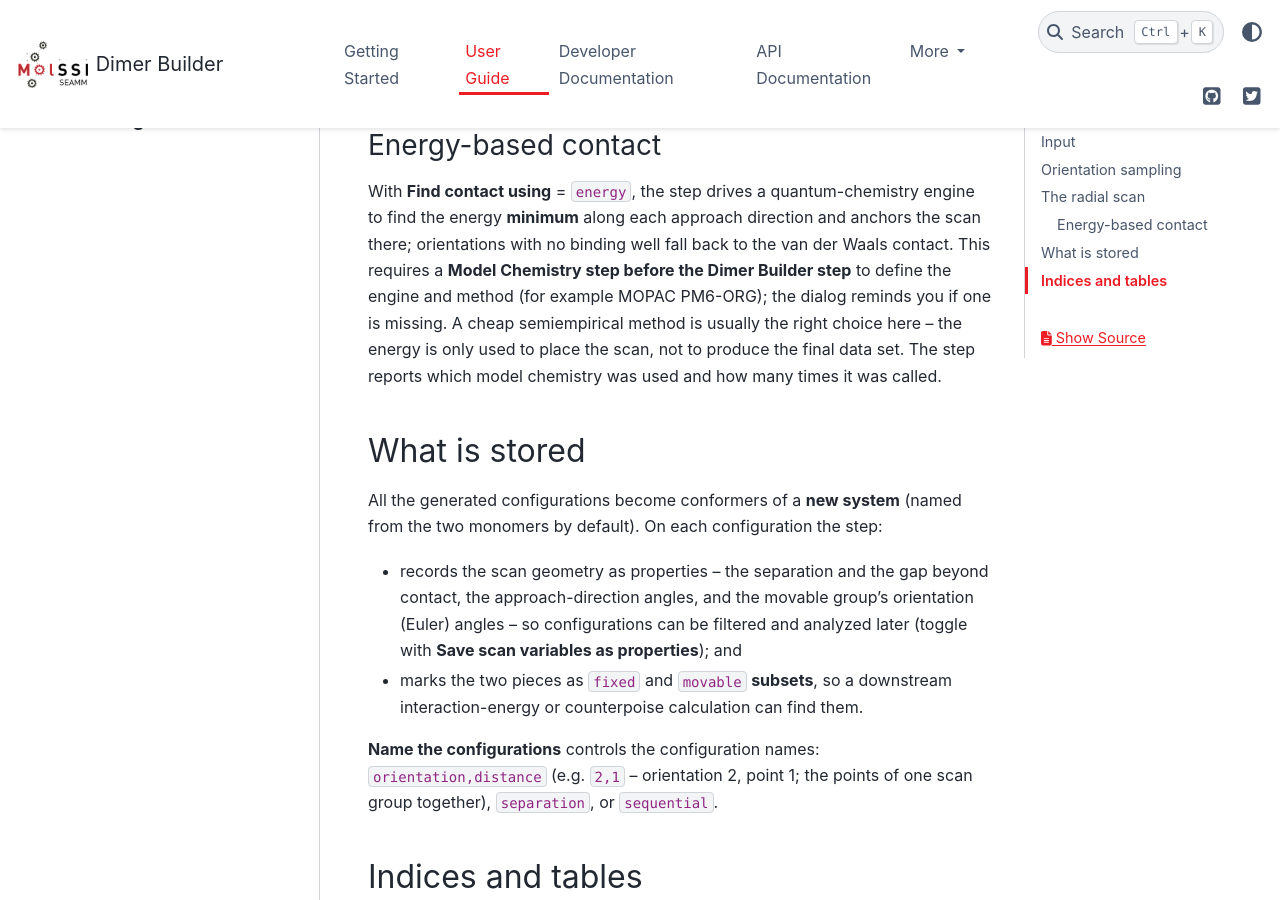
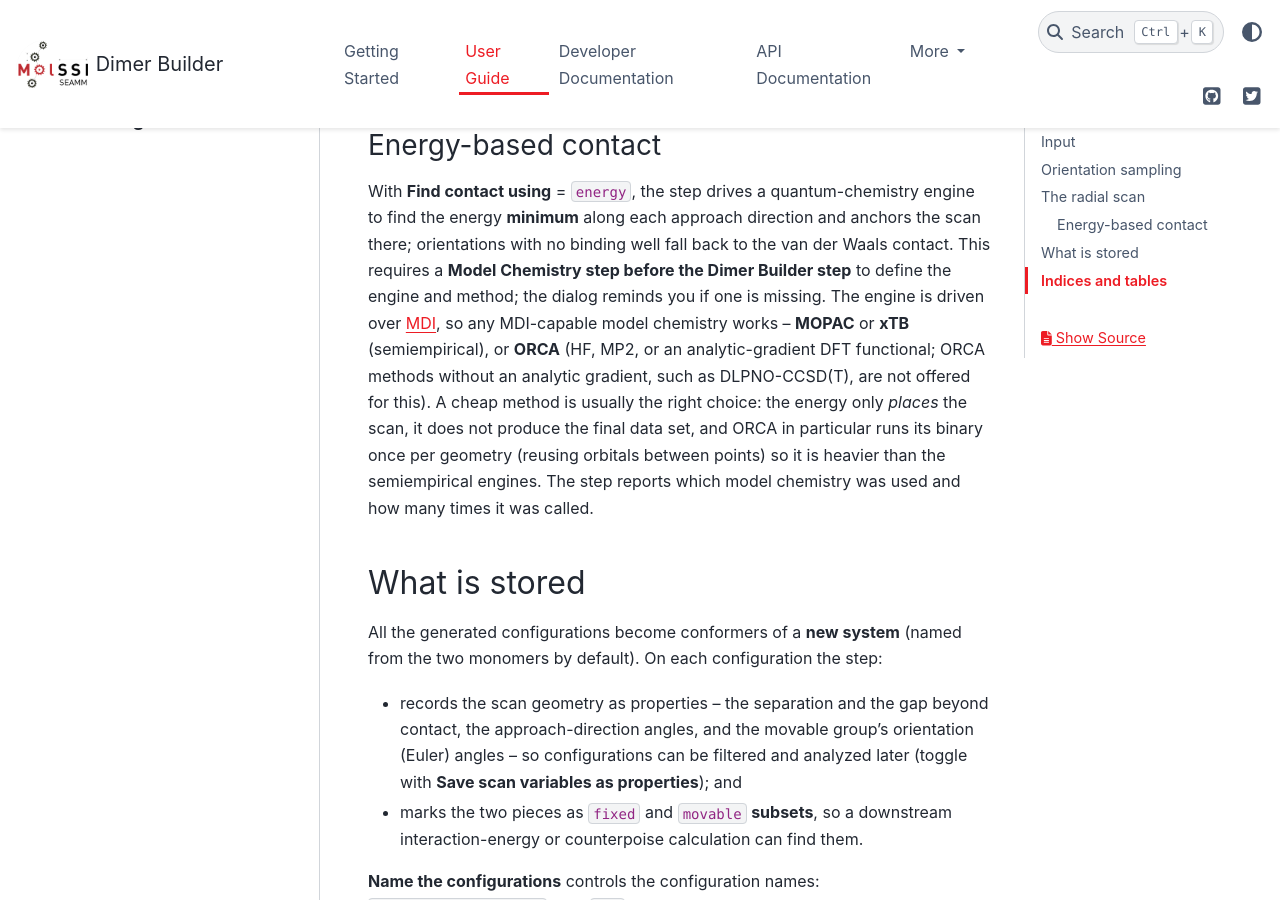
Before and after one commit to molssi-seamm/dimer_builder_step, a Sphinx documentation site: the page built from docs/user_guide/index.rst, in a window 1280 px wide and 900 px high, scrolled down 1553 px. Built offline with Sphinx 7.4.7 and the PyData theme 0.15.4, drawn with Linux system fonts in a browser that asks for light colours; pages that are not in the unit, such as notebooks, are missing from menus.

Commit message:
Docs: note ORCA (and xTB) as engines for the energy-based contact search
The energy-contact engine is driven over MDI, so any MDI-capable model
chemistry works -- MOPAC/xTB, or ORCA (analytic-gradient methods only; heavier
per geometry). Update the User Guide accordingly.

Co-Authored-By: Claude Opus 4.8 (1M context) <noreply@anthropic.com>

```diff
--- a/docs/user_guide/index.rst
+++ b/docs/user_guide/index.rst
@@ -66,11 +66,16 @@ With **Find contact using** = ``energy``, the step drives a quantum-chemistry
 engine to find the energy **minimum** along each approach direction and anchors
 the scan there; orientations with no binding well fall back to the van der Waals
 contact. This requires a **Model Chemistry step before the Dimer Builder step**
-to define the engine and method (for example MOPAC PM6-ORG); the dialog reminds
-you if one is missing. A cheap semiempirical method is usually the right choice
-here -- the energy is only used to place the scan, not to produce the final data
-set. The step reports which model chemistry was used and how many times it was
-called.
+to define the engine and method; the dialog reminds you if one is missing. The
+engine is driven over `MDI <https://molssi-mdi.github.io/MDI_Library/>`_, so any
+MDI-capable model chemistry works -- **MOPAC** or **xTB** (semiempirical), or
+**ORCA** (HF, MP2, or an analytic-gradient DFT functional; ORCA methods without
+an analytic gradient, such as DLPNO-CCSD(T), are not offered for this). A cheap
+method is usually the right choice: the energy only *places* the scan, it does
+not produce the final data set, and ORCA in particular runs its binary once per
+geometry (reusing orbitals between points) so it is heavier than the
+semiempirical engines. The step reports which model chemistry was used and how
+many times it was called.
 
 What is stored
 ==============
```
